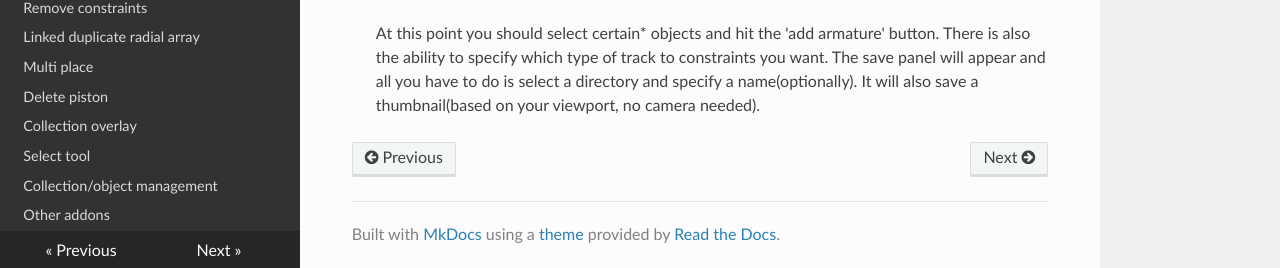
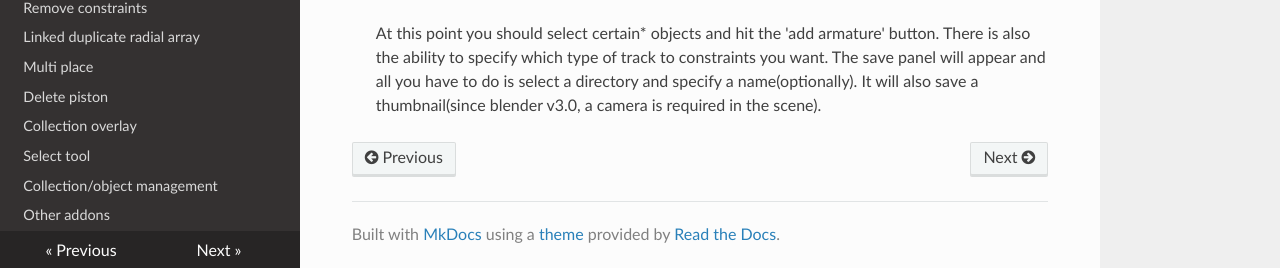
Before and after one commit to ZenderB3D/pp_docs, an MkDocs documentation site: the page built from docs/Create/custommode.md, in a window 1280 px wide and 900 px high, scrolled down 1160 px. Shown: the part 629-897 px from the top of the window. Built offline with MkDocs 1.6.1, drawn with Linux system fonts in a browser that asks for light colours; nearby versions of some CDN libraries.

Commit message:
multiple

```diff
--- a/docs/Create/custommode.md
+++ b/docs/Create/custommode.md
@@ -17,4 +17,4 @@ Where these features appear depend on your add-on preferences!
 
 **5**
 ![Radial array](../images/custommode2.jpg)
->At this point you should select certain* objects and hit the 'add armature' button. There is also the ability to specify which type of track to constraints you want. The save panel will appear and all you have to do is select a directory and specify a name(optionally). It will also save a thumbnail(based on your viewport, no camera needed).
+>At this point you should select certain* objects and hit the 'add armature' button. There is also the ability to specify which type of track to constraints you want. The save panel will appear and all you have to do is select a directory and specify a name(optionally). It will also save a thumbnail(since blender v3.0, a camera is required in the scene).
```
Also changed, not shown: docs/Create/templatemode.md (+1 -1 lines).
